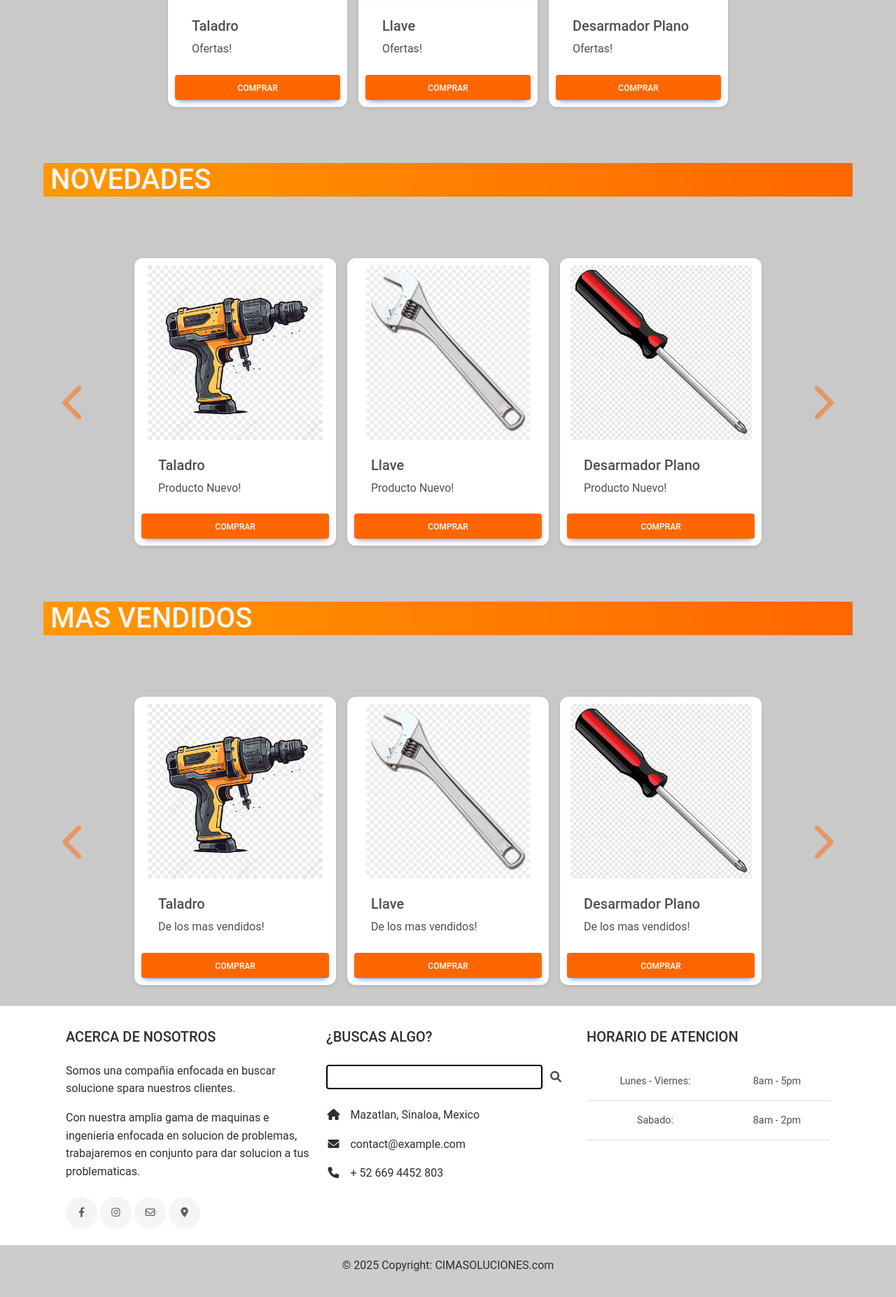
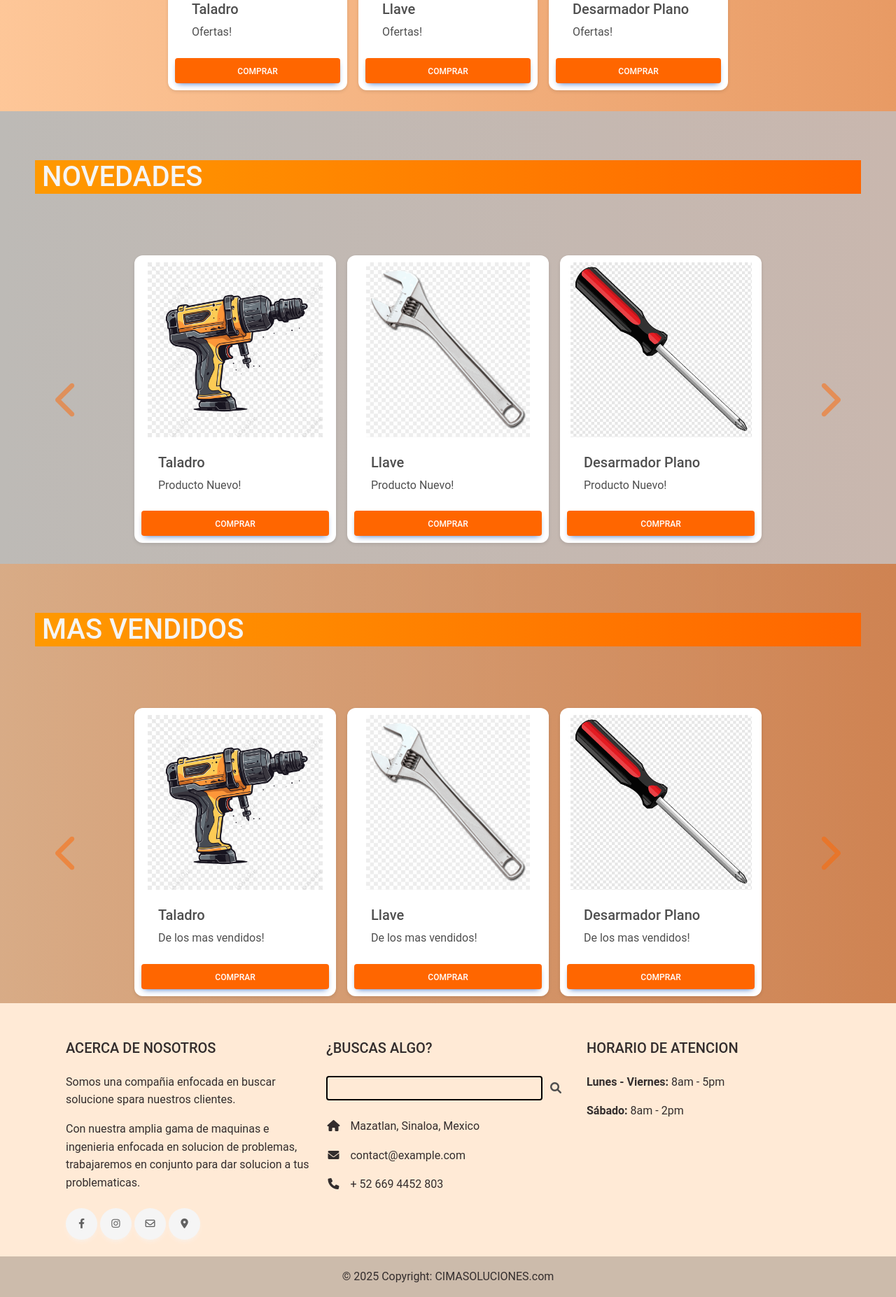
Before and after one commit to TMestructuralDev/website, a Django app: page / in a window 1280 px wide. Shown: the part 1049-2903 px from the top of the page at 70% size. Before the commit the page ends 2866 px from the top, so only its background shows below. Run offline with Django 5.2, Linux system fonts and the light colour scheme; data comes from the database, SQL or seed files in the repository.

Commit message:
Corregido color de seccion de carruseles y footer transparente

```diff
--- a/src/sitioweb/home/static/home/style.css
+++ b/src/sitioweb/home/static/home/style.css
@@ -3,7 +3,7 @@ html {
 }
 
 body {
-    background: rgba(129, 127, 127, 0.418);
+    background: rgb(255, 234, 214);
     background-size: cover;
     background-position: center center;
     position: relative;
@@ -38,21 +38,38 @@ body {
 
 
 .home-content {
-    height: max-content;  /* Ajusta este valor según tus necesidades */
+    height: max-content;
+}
+
+.container-fluid.mt-4 {
+  margin-top: 0 !important;
+  padding-left: 0 !important;
+  padding-right: 0 !important;
+}
+
+.seccion {
+    padding-bottom: 0 !important;
+    margin-bottom: 0 !important;
+    min-height: auto !important;
+    height: auto !important;
 }
 
 .carousel-control-prev-icon,
 .carousel-control-next-icon {
-  color: #ff6600; /* Color naranja */
-  transform: scale(2); /* 2x más grande (ajusta el valor) */
-  transition: transform 0.2s; /* Efecto suave opcional */
+  color: #ff6600;
+  transform: scale(2);
+  transition: transform 0.2s;
 }
 
 .carousel-inner {
     height: max-content;
     overflow: visible;
 }
-
+/*
+* {
+  outline: 1px solid rgba(0, 255, 0, 0.2);
+}
+*/
 
 .card {
     transition: transform 0.3s ease, box-shadow 0.3s ease;
--- a/src/sitioweb/home/templates/home/base.html
+++ b/src/sitioweb/home/templates/home/base.html
@@ -192,7 +192,7 @@
 
         <!-- Footer (pie de página común para todas las páginas) -->
 
-        <footer class="text-dark text-center text-lg-start bg-white">
+        <footer class="text-dark text-center text-lg-start">
             <!-- Grid container -->
             <div class="container p-4">
                 <!--Grid row-->
@@ -275,21 +275,8 @@
                     <!--Grid column-->
                     <div class="col-lg-4 col-md-6 mb-2 mb-md-0">
                         <h5 class="text-uppercase mb-4">Horario de Atencion</h5>
-
-                        <table class="table text-center text-white">
-                            <tbody class="fw-normal">
-                                <tr>
-                                    <td>Lunes - Viernes:</td>
-                                    <td>8am - 5pm</td>
-                                </tr>
-
-                                <tr>
-                                    <td>Sabado:</td>
-                                    <td>8am - 2pm</td>
-                                </tr>
-
-                            </tbody>
-                        </table>
+                        <p><strong>Lunes - Viernes:</strong> 8am - 5pm</p>
+                        <p><strong>Sábado:</strong> 8am - 2pm</p>
                     </div>
                     <!--Grid column-->
                 </div>
--- a/src/sitioweb/home/templates/home/home.html
+++ b/src/sitioweb/home/templates/home/home.html
@@ -6,6 +6,8 @@
 {% block content %}
 
 <div class="container-fluid mt-4">
+
+    <div class="seccion" style="background: linear-gradient(to right, #fc98476e, #d457048a);">
 
         <div style="padding: 20px;" >
             <h1 style="color: whitesmoke; padding-left: 10px; background: linear-gradient(to right, #ff9900, #ff6600);">OFERTAS!</h1>
@@ -52,11 +54,13 @@
 
     </div>
 
+    <div class="seccion" style="background: linear-gradient(to right, #bdbab6, #c9b7ae); padding: 20px 0;">
+
         <div style="padding: 50px;" >
             <h1 style="color: whitesmoke; padding-left: 10px; background: linear-gradient(to right, #ff9900, #ff6600);">NOVEDADES</h1>
         </div>
 
-    <div id="novedades" class="carousel slide" data-mdb-ride="carousel" style= "padding-top: 20px; margin-bottom: 20px; height: 100%; overflow: hidden;">
+        <div id="novedades" class="carousel slide" data-mdb-ride="carousel" style= "padding-top: 20px; margin-bottom: 20px;">
             <div class="carousel-inner">
 
                 {% for producto in productos_novedades %}
@@ -98,6 +102,7 @@
     </div>
 
 
+    <div class="seccion" style="background: linear-gradient(to right, #fc98476e, #d457048a); padding: 20px 0;">
 
         <div style="padding: 50px;">
             <h1 style="color: whitesmoke; padding-left: 10px; background: linear-gradient(to right, #ff9900, #ff6600);">MAS VENDIDOS</h1>
```
Lines whose indentation alone changed are shown as unchanged.
